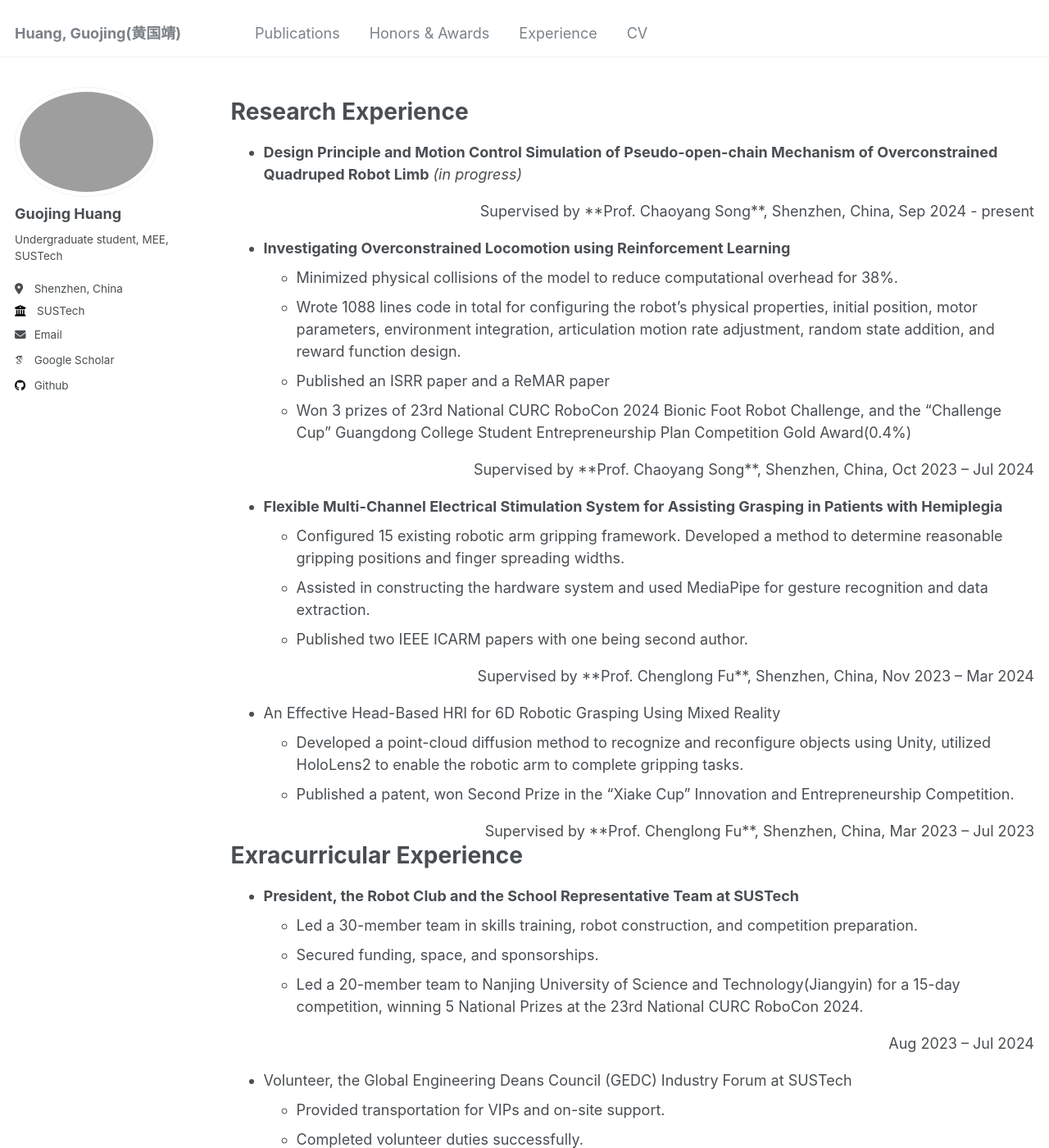
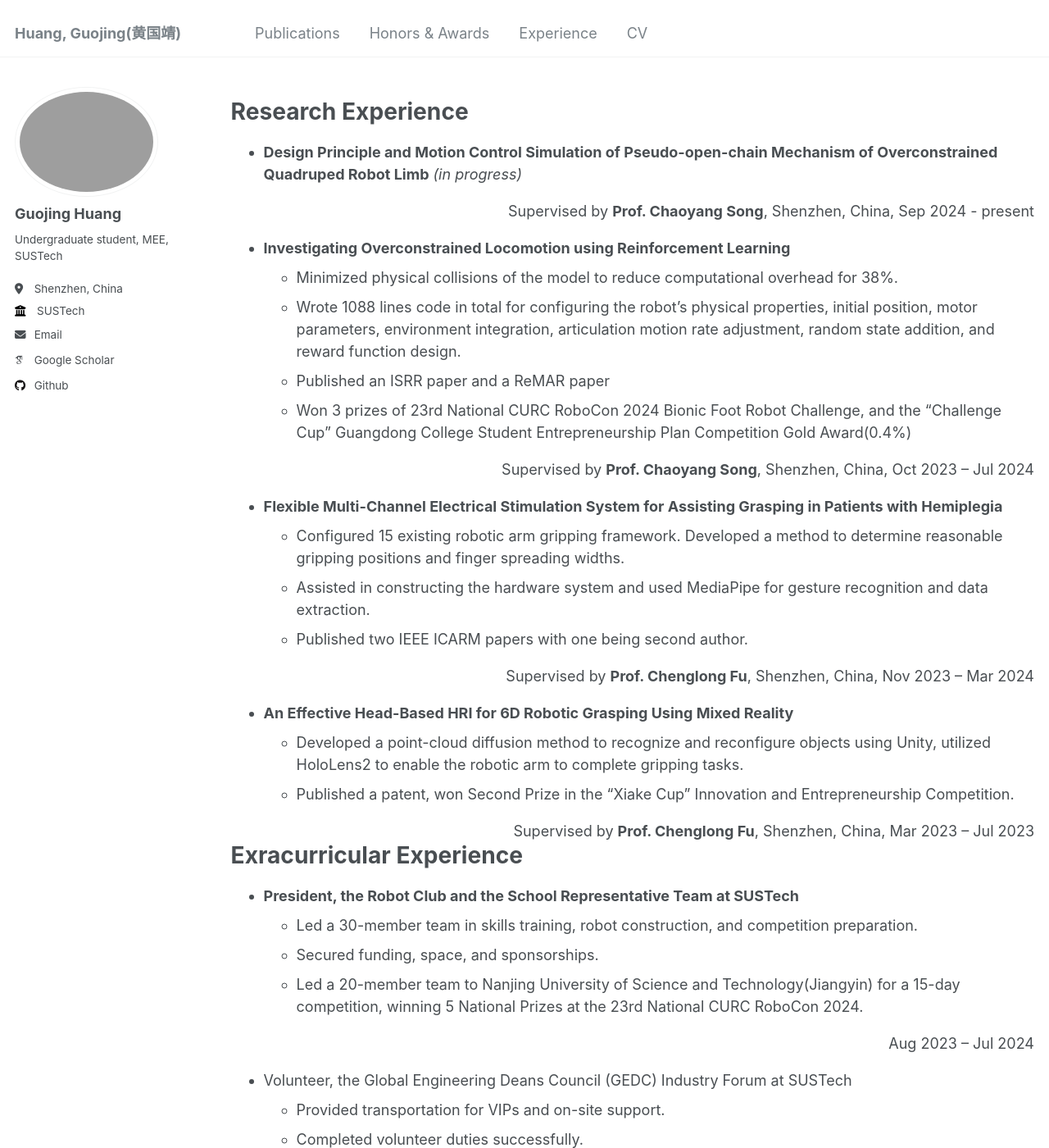
Before and after one commit to Acheng0211/acheng0211.github.io, a Jekyll site: the page built from _pages/experience.md, in a window 1280 px wide and 1400 px high. Shown: the whole window at 82% size. Built offline with Jekyll 4.4.1, drawn with Linux system fonts in a browser that asks for light colours; some web fonts are replaced.

Commit message:
fix: profs in experience

```diff
--- a/_pages/experience.md
+++ b/_pages/experience.md
@@ -10,25 +10,25 @@ author_profile: true
 Research Experience
 ======
 * **Design Principle and Motion Control Simulation of Pseudo-open-chain Mechanism of Overconstrained Quadruped Robot Limb** *(in progress)*
-<div style="text-align: right;">Supervised by **Prof. Chaoyang Song**, Shenzhen, China, Sep 2024 - present</div>
+<div style="text-align: right;">Supervised by <b>Prof. Chaoyang Song</b>, Shenzhen, China, Sep 2024 - present</div>
 
 * **Investigating Overconstrained Locomotion using Reinforcement Learning**
     *	Minimized physical collisions of the model to reduce computational overhead for 38%.
     -	Wrote 1088 lines code in total for configuring the robot's physical properties, initial position, motor parameters, environment integration, articulation motion rate adjustment, random state addition, and reward function design.
     -	Published an ISRR paper and a ReMAR paper
     -	Won 3 prizes of 23rd National CURC RoboCon 2024 Bionic Foot Robot Challenge, and the “Challenge Cup” Guangdong College Student Entrepreneurship Plan Competition Gold Award(0.4%)
-<div style="text-align: right;">Supervised by **Prof. Chaoyang Song**, Shenzhen, China, Oct 2023 – Jul 2024</div>
+<div style="text-align: right;">Supervised by <b>Prof. Chaoyang Song</b>, Shenzhen, China, Oct 2023 – Jul 2024</div>
 
 * **Flexible Multi-Channel Electrical Stimulation System for Assisting Grasping in Patients with Hemiplegia**
     -	Configured 15 existing robotic arm gripping framework. Developed a method to determine reasonable gripping positions and finger spreading widths.
     -	Assisted in constructing the hardware system and used MediaPipe for gesture recognition and data extraction.
     -	Published two IEEE ICARM papers with one being second author.
-<div style="text-align: right;">Supervised by **Prof. Chenglong Fu**, Shenzhen, China, Nov 2023 – Mar 2024</div>
+<div style="text-align: right;">Supervised by <b>Prof. Chenglong Fu</b>, Shenzhen, China, Nov 2023 – Mar 2024</div>
 
-* An Effective Head-Based HRI for 6D Robotic Grasping Using Mixed Reality
+* **An Effective Head-Based HRI for 6D Robotic Grasping Using Mixed Reality**
     -	Developed a point-cloud diffusion method to recognize and reconfigure objects using Unity, utilized HoloLens2 to enable the robotic arm to complete gripping tasks.
     -	Published a patent, won Second Prize in the “Xiake Cup” Innovation and Entrepreneurship Competition.
-<div style="text-align: right;">Supervised by **Prof. Chenglong Fu**, Shenzhen, China, Mar 2023 – Jul 2023</div>
+<div style="text-align: right;">Supervised by <b>Prof. Chenglong Fu</b>, Shenzhen, China, Mar 2023 – Jul 2023</div>
 
 
 Exracurricular Experience
```
